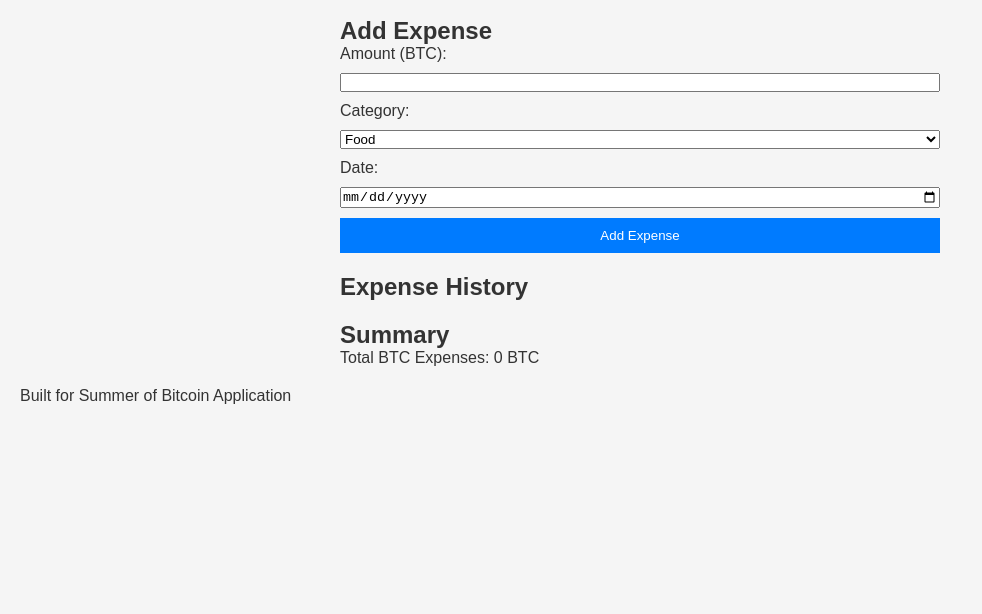
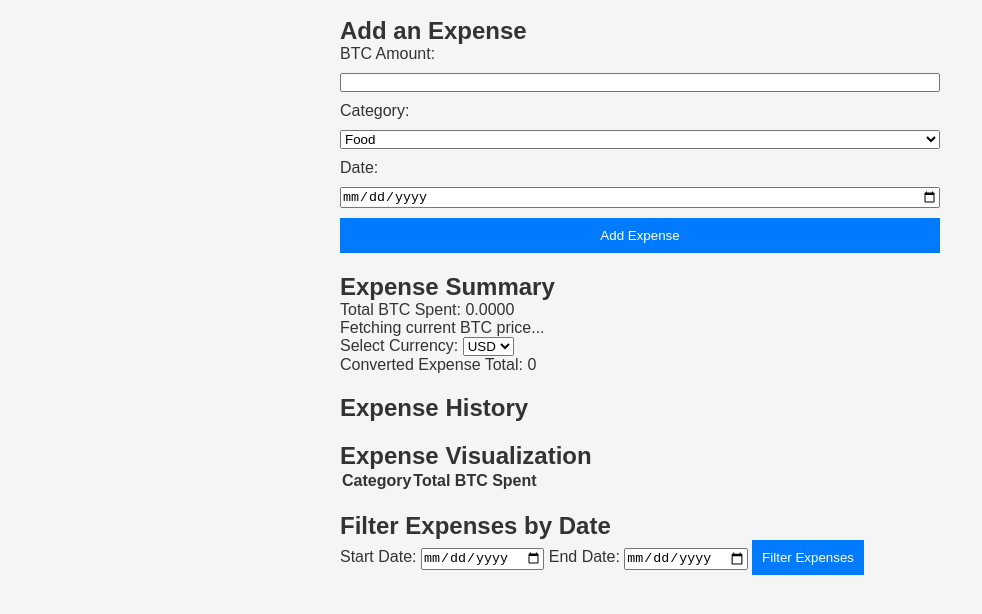
Before and after one commit to R27-pixel/BitcoinExpenseTracker, a plain HTML site: page index.html in a window 1280 px wide. Shown: the part 60-674 px from the top of the page, without its empty margins (0-982 px from the left). Drawn offline with Linux system fonts and the light colour scheme; no server answers.

Commit message:
Update index.html
updated html of website

```diff
--- a/index.html
+++ b/index.html
@@ -12,18 +12,19 @@
   </header>
 
   <main>
-    <section id="add-expense">
-      <h2>Add Expense</h2>
+    <section id="expense-section">
+      <h2>Add an Expense</h2>
       <form id="expense-form">
-        <label for="amount">Amount (BTC):</label>
+        <label for="amount">BTC Amount:</label>
         <input type="number" id="amount" step="0.0001" required>
 
         <label for="category">Category:</label>
         <select id="category" required>
           <option value="Food">Food</option>
-          <option value="Travel">Travel</option>
-          <option value="Entertainment">Entertainment</option>
-          <option value="Other">Other</option>
+          <option value="Transport">Transport</option>
+          <option value="Education">Education</option>
+          <option value="Health">Health</option>
+          <option value="Miscellaneous">Miscellaneous</option>
         </select>
 
         <label for="date">Date:</label>
@@ -33,20 +34,52 @@
       </form>
     </section>
 
-    <section id="expense-list">
+    <section id="summary">
+      <h2>Expense Summary</h2>
+      <p>Total BTC Spent: <span id="total-expenses">0</span></p>
+      <p id="btc-rate">Fetching current BTC price...</p>
+
+      <label for="currency">Select Currency:</label>
+      <select id="currency">
+        <option value="usd">USD</option>
+        <option value="eur">EUR</option>
+        <option value="inr">INR</option>
+      </select>
+      <p>Converted Expense Total: <span id="converted-expenses">0</span></p>
+    </section>
+
+    <section id="expense-history-section">
       <h2>Expense History</h2>
       <ul id="expense-history"></ul>
     </section>
 
-    <section id="summary">
-      <h2>Summary</h2>
-      <p>Total BTC Expenses: <span id="total-expenses">0</span> BTC</p>
+    <section id="table-section">
+      <h2>Expense Visualization</h2>
+      <table id="expense-table">
+        <thead>
+          <tr>
+            <th>Category</th>
+            <th>Total BTC Spent</th>
+          </tr>
+        </thead>
+        <tbody>
+          <!-- Rows will be added dynamically -->
+        </tbody>
+      </table>
+    </section>
+
+    <section id="filter-expenses">
+      <h2>Filter Expenses by Date</h2>
+      <label for="start-date">Start Date:</label>
+      <input type="date" id="start-date">
+
+      <label for="end-date">End Date:</label>
+      <input type="date" id="end-date">
+
+      <button id="filter-btn">Filter Expenses</button>
     </section>
   </main>
 
-  <footer>
-    <p>Built for Summer of Bitcoin Application</p>
-  </footer>
 
   <script src="script.js"></script>
 </body>
```
